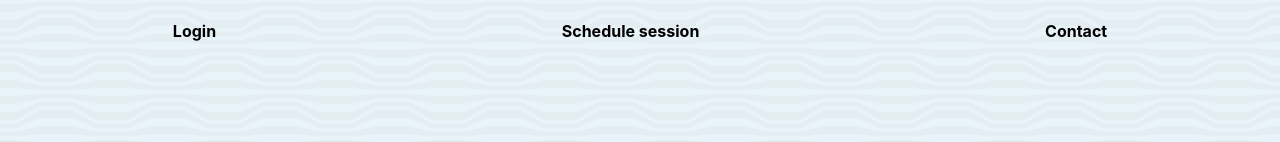
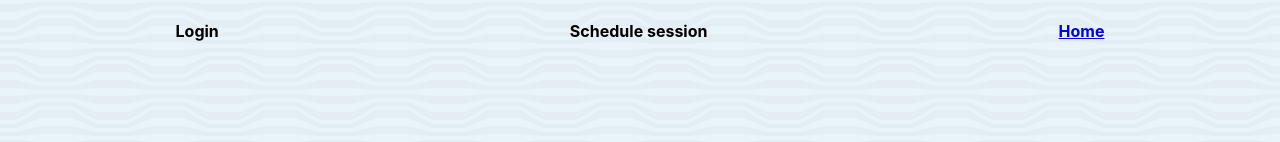
Before and after one commit to AasaChristian/trainingMajors, a React (Create React App) app: page /contact in a window 1280 px wide. Shown: the top 142 px of the page. Built offline with nearby package versions, Linux system fonts and the light colour scheme; a web font is replaced by a local one.

Commit message:
added functionality to contact button, added state to header to change contact button to home when on contact page

```diff
--- a/src/Components/Contact.js
+++ b/src/Components/Contact.js
@@ -11,7 +11,10 @@ function Contact() {
 
     <LandingBodyScroll>
     <LandingHeaderCont>
-   <Header/>
+   <Header
+   contactHome = "Home"
+   linkTo = "/"
+   />
       </LandingHeaderCont>
       </ LandingBodyScroll>
     </LandingPositionFixed>
--- a/src/Components/Header.js
+++ b/src/Components/Header.js
@@ -1,11 +1,13 @@
 import {LandingBodyBackground, LandingBody, LandingBodyScroll, LandingPositionFixed,LandingHeaderCont} from './StyledComponents'
-
-function Header() {
+import {NavLink} from "react-router-dom"
+function Header(props) {
+const {contactHome, linkTo } = props
   return (
     <div style={{display: "flex", flexDirection: 'row', justifyContent: "space-around", zIndex: '1'}}>
 <h1>Login</h1>
 <h1>Schedule session</h1>
-<h1>Contact</h1>
+<NavLink to={linkTo}><h1>{contactHome}</h1></NavLink>
+
 
     </div>
   );
--- a/src/Components/LandingPage.js
+++ b/src/Components/LandingPage.js
@@ -16,7 +16,10 @@ function LandingPage() {
 
     <LandingBodyScroll>
     <LandingHeaderCont>
-   <Header/>
+   <Header
+      contactHome = "Contact"
+      linkTo = "/contact"
+   />
       </LandingHeaderCont>
       </ LandingBodyScroll>
     </LandingPositionFixed>
```
